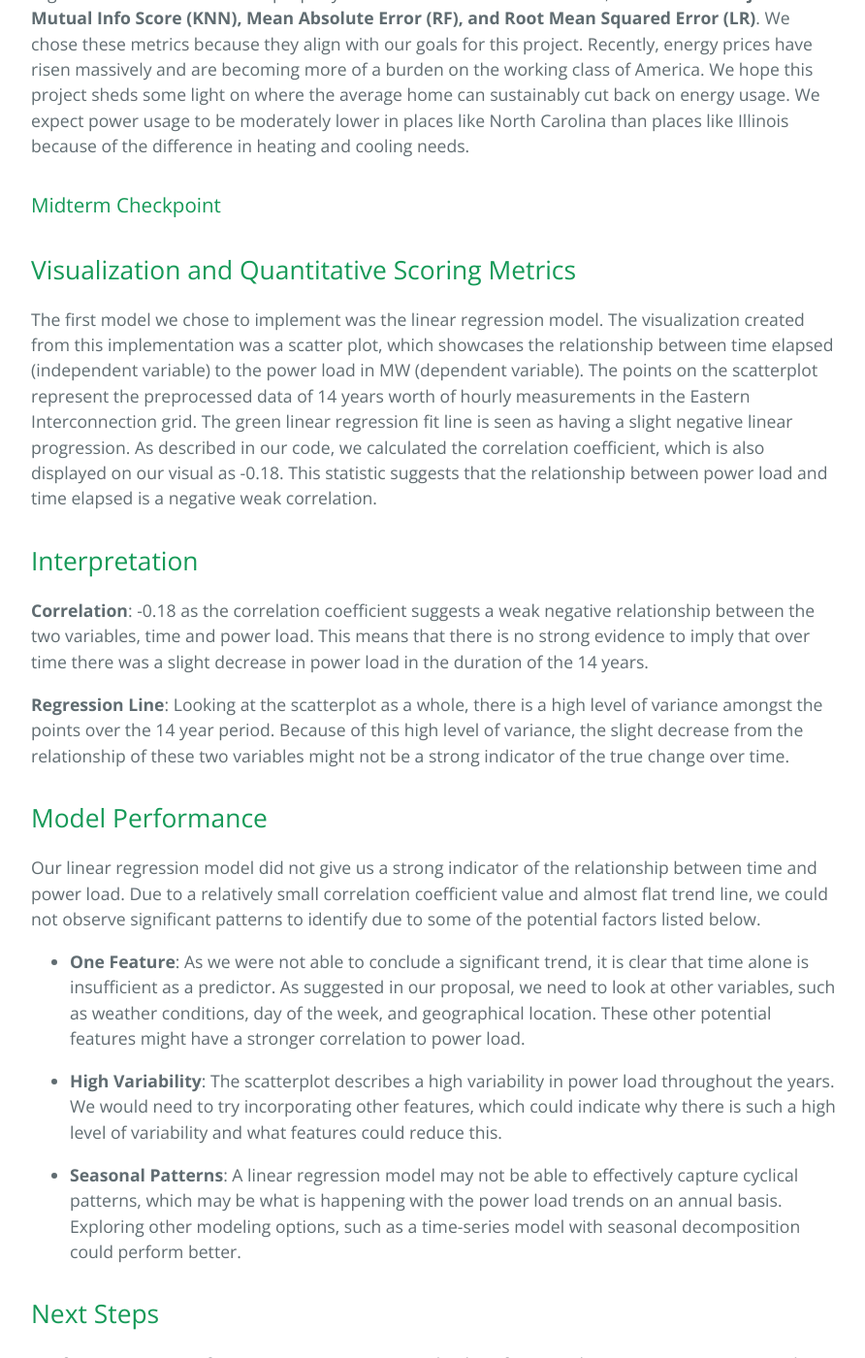
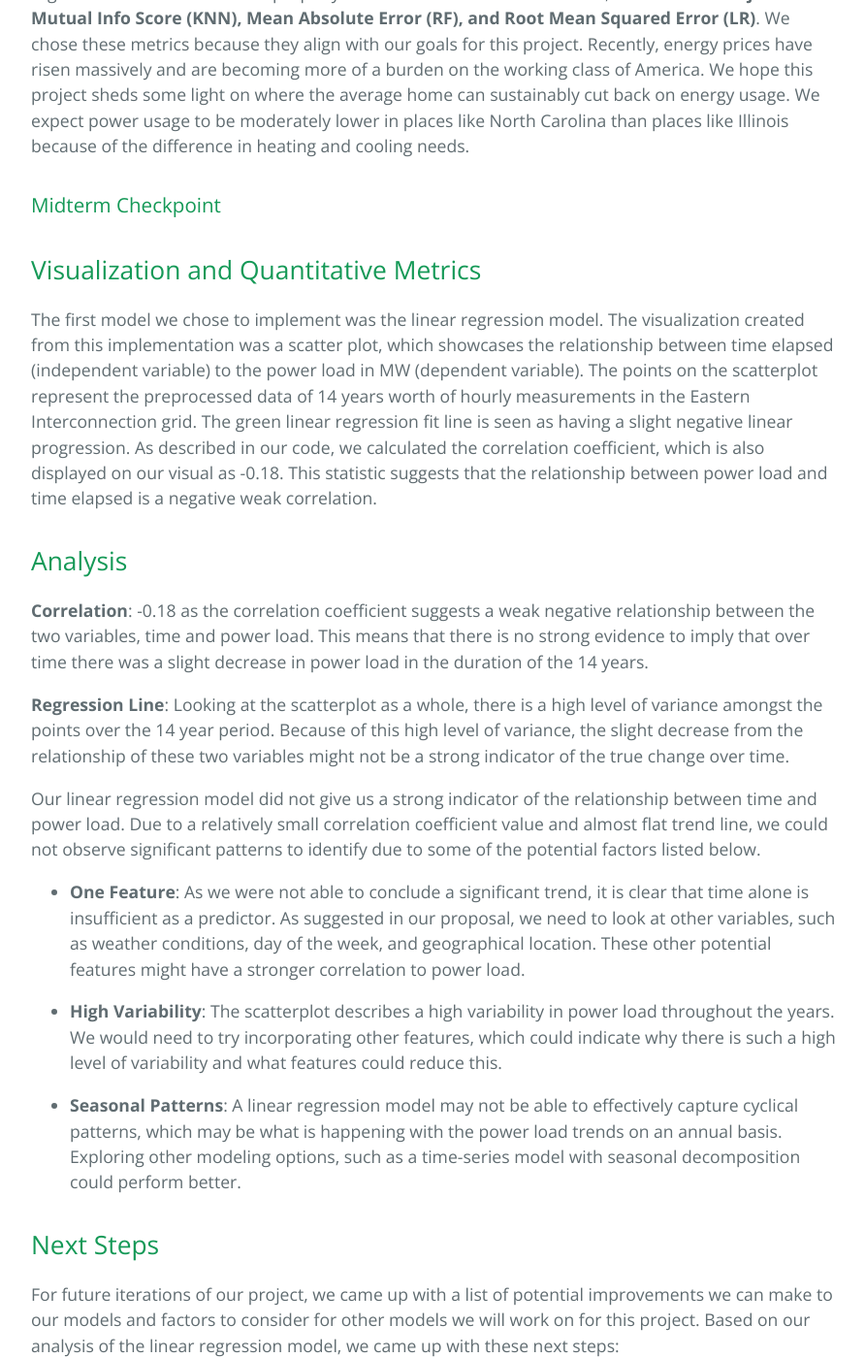
Before and after one commit to tanner-iley/4641-Eco, a Jekyll site: the page built from index.md, in a window 1280 px wide and 1400 px high, scrolled down 2430 px. Shown: the whole window at 97% size, without its empty margins (192-1084 px from the left). Built offline with Jekyll 4.4.1, drawn with Linux system fonts in a browser that asks for light colours; our own code applies the rules of GitHub Pages for plain Markdown files.

Commit message:
Update index.md

```diff
--- a/index.md
+++ b/index.md
@@ -60,17 +60,15 @@ For our project, we must select one metric suitable for Clustering and two metri
 
 ### Midterm Checkpoint
 
-## Visualization and Quantitative Scoring Metrics
+## Visualization and Quantitative Metrics
 
 The first model we chose to implement was the linear regression model. The visualization created from this implementation was a scatter plot, which showcases the relationship between time elapsed (independent variable) to the power load in MW (dependent variable). The points on the scatterplot represent the preprocessed data of 14 years worth of hourly measurements in the Eastern Interconnection grid. The green linear regression fit line is seen as having a slight negative linear progression. As described in our code, we calculated the correlation coefficient, which is also displayed on our visual as -0.18. This statistic suggests that the relationship between power load and time elapsed is a negative weak correlation.
 
-## Interpretation
+## Analysis
 
 **Correlation**: -0.18 as the correlation coefficient suggests a weak negative relationship between the two variables, time and power load. This means that there is no strong evidence to imply that over time there was a slight decrease in power load in the duration of the 14 years.
 
 **Regression Line**: Looking at the scatterplot as a whole, there is a high level of variance amongst the points over the 14 year period. Because of this high level of variance, the slight decrease from the relationship of these two variables might not be a strong indicator of the true change over time.
-
-## Model Performance
 
 Our linear regression model did not give us a strong indicator of the relationship between time and power load. Due to a relatively small correlation coefficient value and almost flat trend line, we could not observe significant patterns to identify due to some of the potential factors listed below.
 
```
